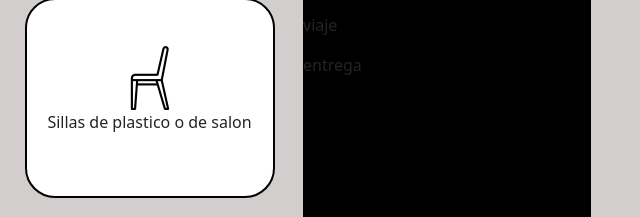
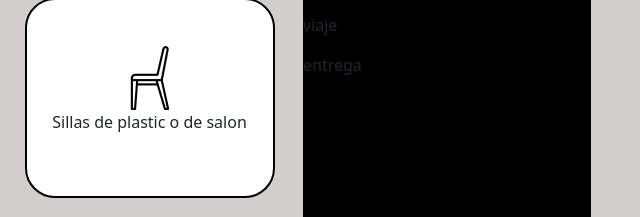
Before and after one commit to MatiasBobi/numenPracticaGithub, a plain HTML site: page index.html in a window 1280 px wide. Shown: the part 1257-1474 px from the top of the page, 625-1265 px from the left. Drawn offline with nearby package versions, Linux system fonts and the light colour scheme.

Commit message:
Se modifico el index.html

```diff
--- a/index.html
+++ b/index.html
@@ -140,7 +140,7 @@
                     </div>
                     <div class="tipoProductos__item  tipo-sillas">
                         <img src="./media/silla-del-comedor.png" alt="" class="imagenTipoProductos">
-                        <p class="descripcionTipoProductos">Sillas de plastico o de salon</p>
+                        <p class="descripcionTipoProductos">Sillas de plastic o de salon</p>
                     </div>
                     <div class="tipoProductos__item  tipo-mesas">
                         <img src="./media/mesa-redonda.png" alt="" class="imagenTipoProductos">
```
